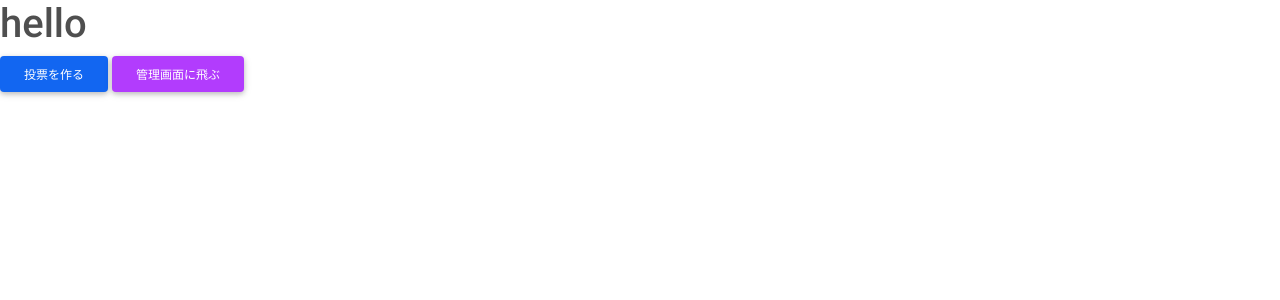
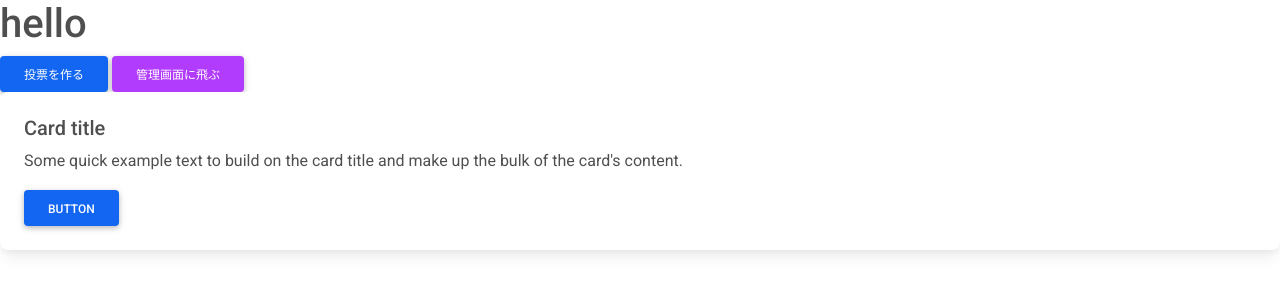
Before and after one commit to voting-system-for-jam/web-version, a Django app: page / in a window 1280 px wide. Shown: the top 300 px of the page. Run offline with Django 3.2, Linux system fonts and the light colour scheme; data that the repository does not hold is empty; some libraries are stand-ins or nearby versions.

Commit message:
index.htmlにタイトルを持ってきました

```diff
--- a/jam/jam_vote/templates/jam_vote/index.html
+++ b/jam/jam_vote/templates/jam_vote/index.html
@@ -3,7 +3,27 @@
 
 <h1>hello</h1>
 
-<a href="{% url 'jam_vote:make' %}" class="btn btn-primary">投票を作る</a>
-<a href="/admin" target="_blank" class="btn btn-secondary">管理画面に飛ぶ</a>
+<a href="{% url 'jam_vote:make' %}"
+    class="btn btn-primary">投票を作る</a>
+<a href="/admin"
+    target="_blank"
+    class="btn btn-secondary">管理画面に飛ぶ</a>
+
+<div class="card">
+    <div class="card-body">
+        <h5 class="card-title">Card title</h5>
+        <p class="card-text">
+            Some quick example text to build on the card title and make up the bulk of the
+            card's content.
+        </p>
+        <a type="button"
+            class="btn btn-primary"
+            href="{% url 'jam_vote:answer' %}">Button</a>
+    </div>
+</div>
+
+{% for title in question_list %}
+<p>{{title.title}}</p>
+{% endfor %}
 
 {% endblock %}
--- a/jam/jam_vote/views.py
+++ b/jam/jam_vote/views.py
@@ -10,6 +10,13 @@ from .forms import QuestionForm, TeamForm, PostCreateFormSet
 class Index(TemplateView):
     template_name = 'jam_vote/index.html'
 
+    def get_context_data(self, *args, **kwargs):
+        context = super().get_context_data(**kwargs)
+        question_list = Question.objects.all().order_by('id')
+        context = {
+            'question_list':question_list,
+        }
+        return context
     # model(データベース)から色々引っ張ってくる
     # def get_context_data(self, *args, **kwargs):
     #     context = super().get_context_data(**kwargs)
```
Also changed, not shown: jam/jam_vote/templates/jam_vote/make.html (+23 -13 lines).
